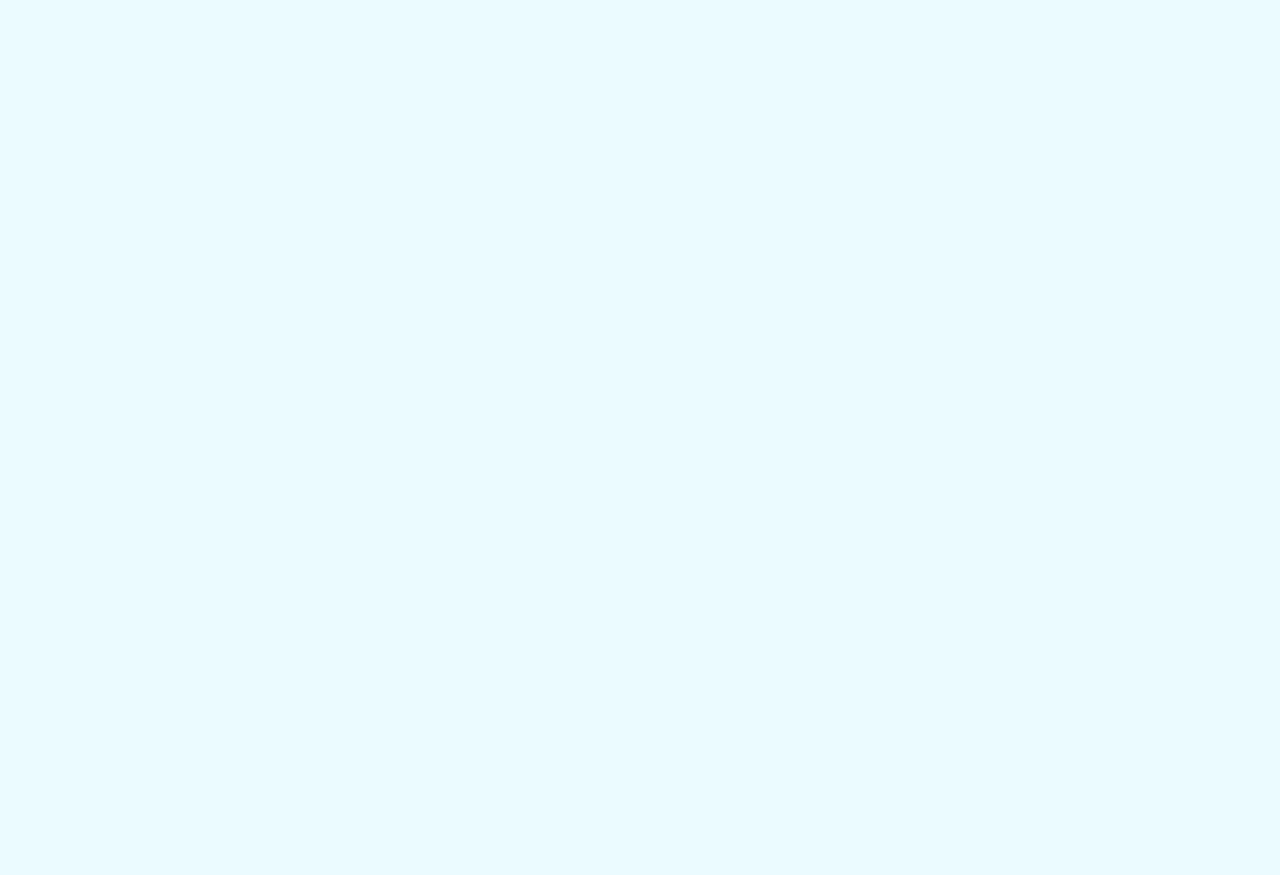
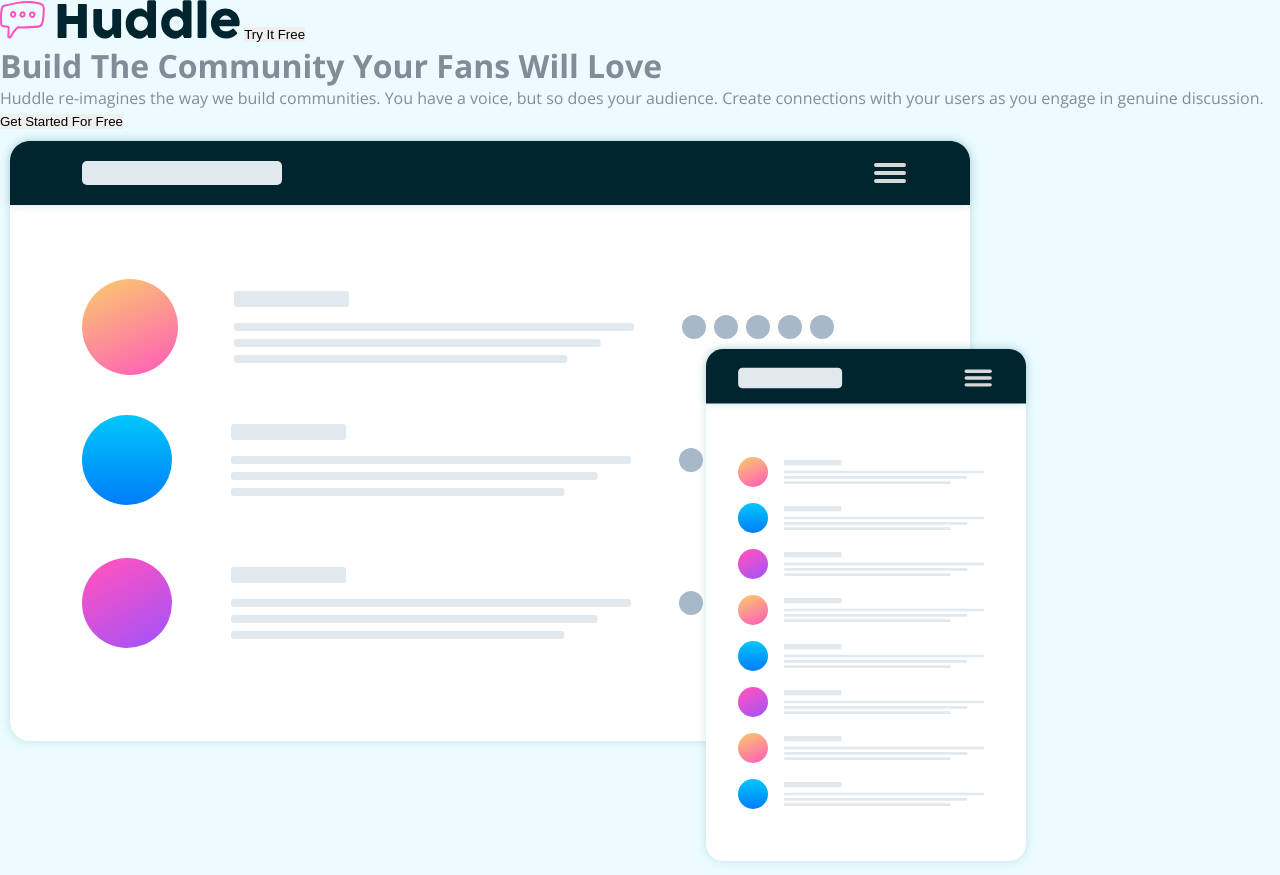
Before and after one commit to xLeria/fm-huddle-landing-page-with-alternating-feature-blocks, a plain HTML site: page index.html in a window 1280 px wide. Before the commit the page ends 800 px from the top, so only its background shows below. Drawn offline with nearby package versions, Linux system fonts and the light colour scheme.

Commit message:
Added html for the header

```diff
--- a/index.html
+++ b/index.html
@@ -16,16 +16,26 @@
 
 </head>
 <body>
+
+  <header class="header">
+    <nav class="nav">
+      <a href="#"><img class="nav-logo" src="./images/logo.svg" alt="Huddle logo"></a>
+      <button class="nav-btn">Try It Free</button>
+    </nav>
+    <div class="header-box">
+      <div class="header-info">
+        <h1 class="header-info__title">Build The Community Your Fans Will Love</h1>
+        <p class="header-info__text">Huddle re-imagines the way we build communities. You have a voice, but so does your audience.
+          Create connections with your users as you engage in genuine discussion. </p>
+        <button class="header-info__cta">Get Started For Free</button>
+      </div>
+      <img class="header-img" src="./images/illustration-mockups.svg" alt="Ilustration-mockups">
+    </div>
+  </header>
+  <main class="main"></main>
+  <footer class="footer"></footer>
+
 <!--
-  Try It Free
-
-  Build The Community Your Fans Will Love
-
-  Huddle re-imagines the way we build communities. You have a voice, but so does your audience.
-  Create connections with your users as you engage in genuine discussion.
-
-  Get Started For Free
-
   Grow Together
 
   Generate meaningful discussions with your audience and build a strong, loyal community.
```
